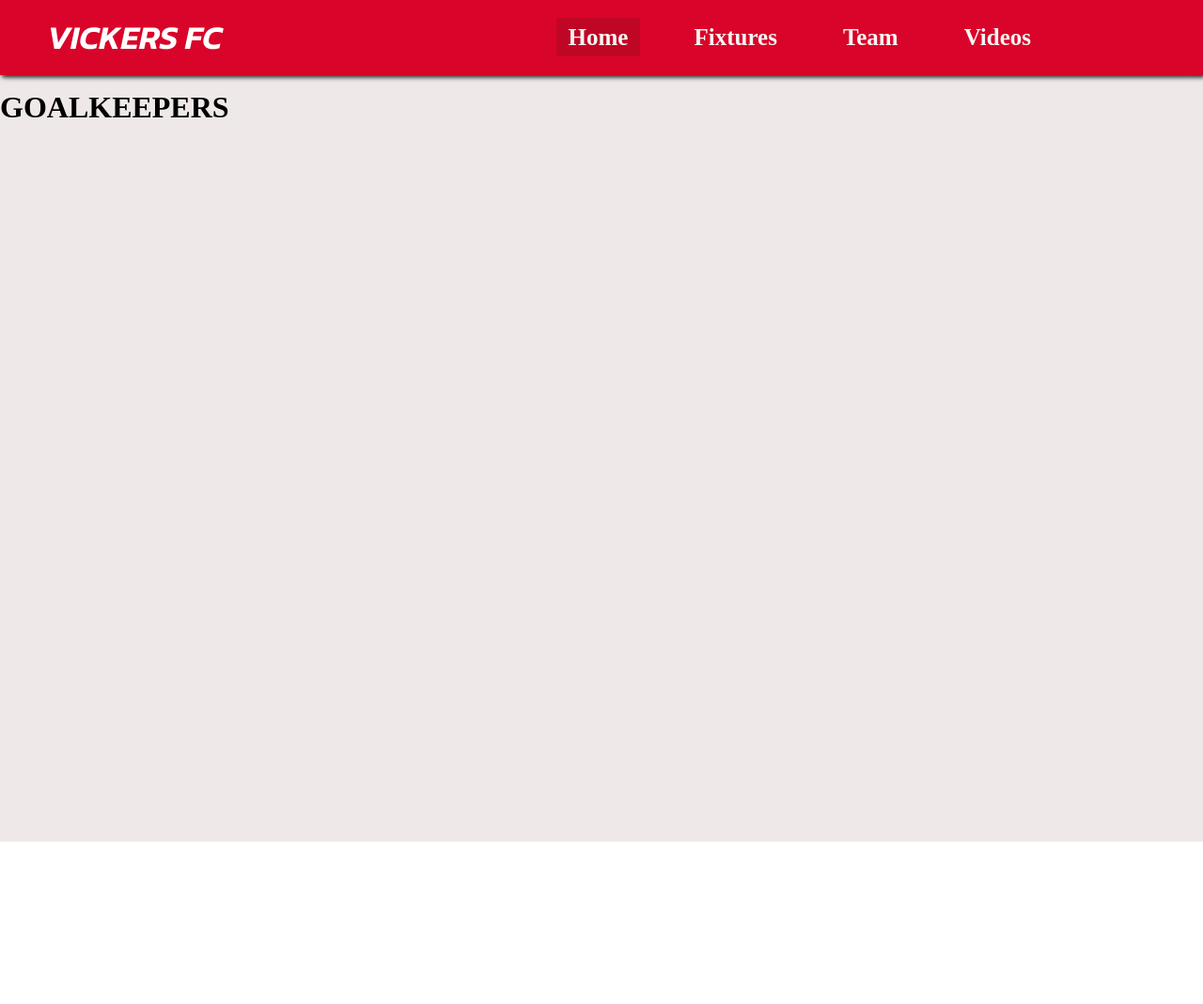
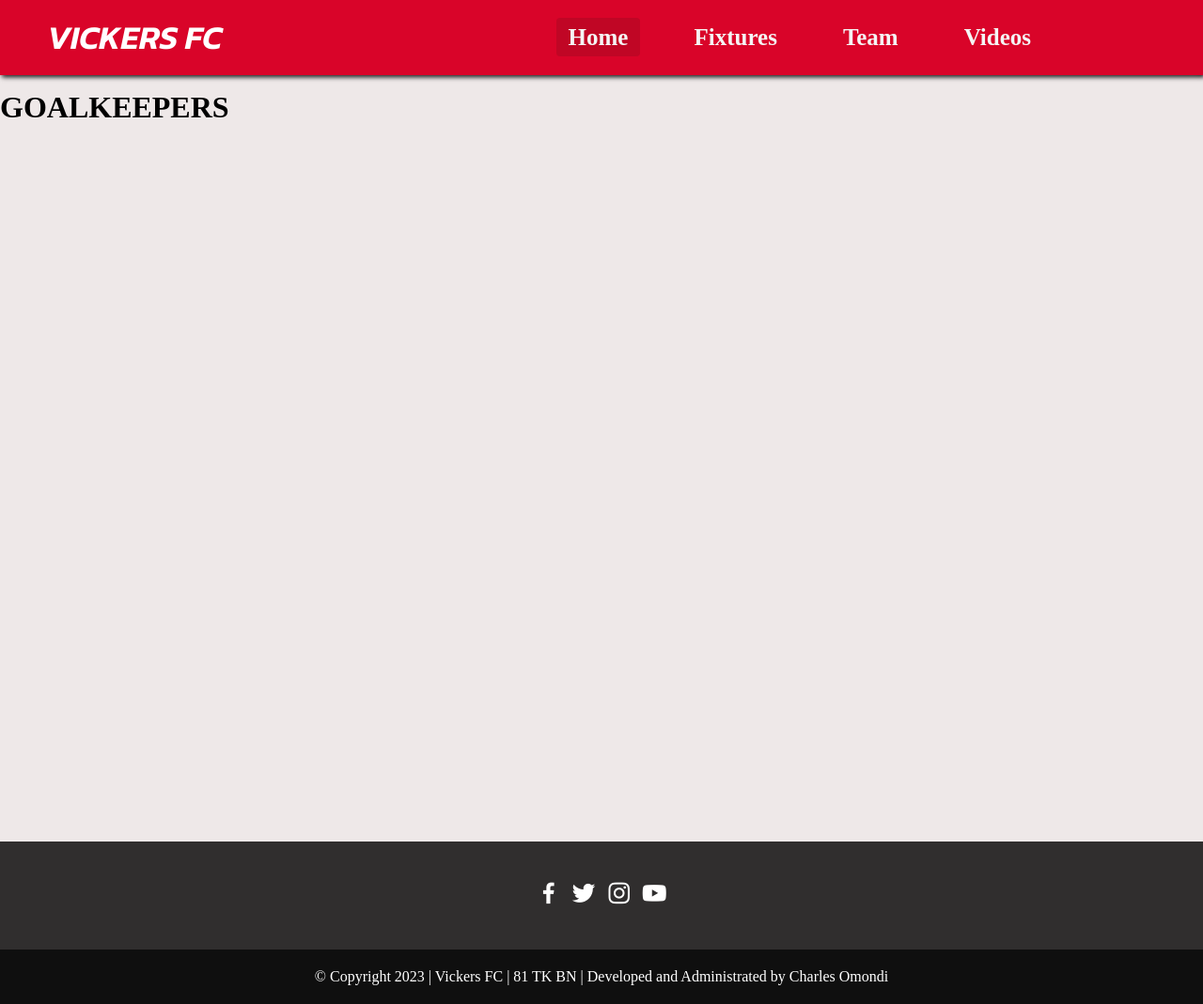
Before and after one commit to tonycharles377/Vickers-FC, a plain HTML site: page team/Team.html in a window 1280 px wide. Shown: the whole page at 94% size. Before the commit the page ends 896 px from the top, so only its background shows below. Drawn offline with nearby package versions, Linux system fonts and the light colour scheme.

Commit message:
add footer

```diff
--- a/team/Team.html
+++ b/team/Team.html
@@ -36,6 +36,23 @@
         <h1>GOALKEEPERS</h1>
     </div>
 
+    <footer>
+        <div class="footer">
+            <div class="footer-socilas">
+                <a href="#"><i class="bx bxl-facebook"></i></a>
+                <a href="#"><i class="bx bxl-twitter"></i></a>
+                <a href="#"><i class="bx bxl-instagram"></i></a>
+                <a href="#"><i class="bx bxl-youtube"></i></a>
+            </div>
+        </div>
+
+        <div class="copyright">
+          &#169; Copyright 2023 | Vickers FC | 81 TK BN | Developed and Administrated by
+          <a href="#">Charles Omondi</a>
+       </div>
+
+    </footer>
+
 
 </body>
 </html>
```
